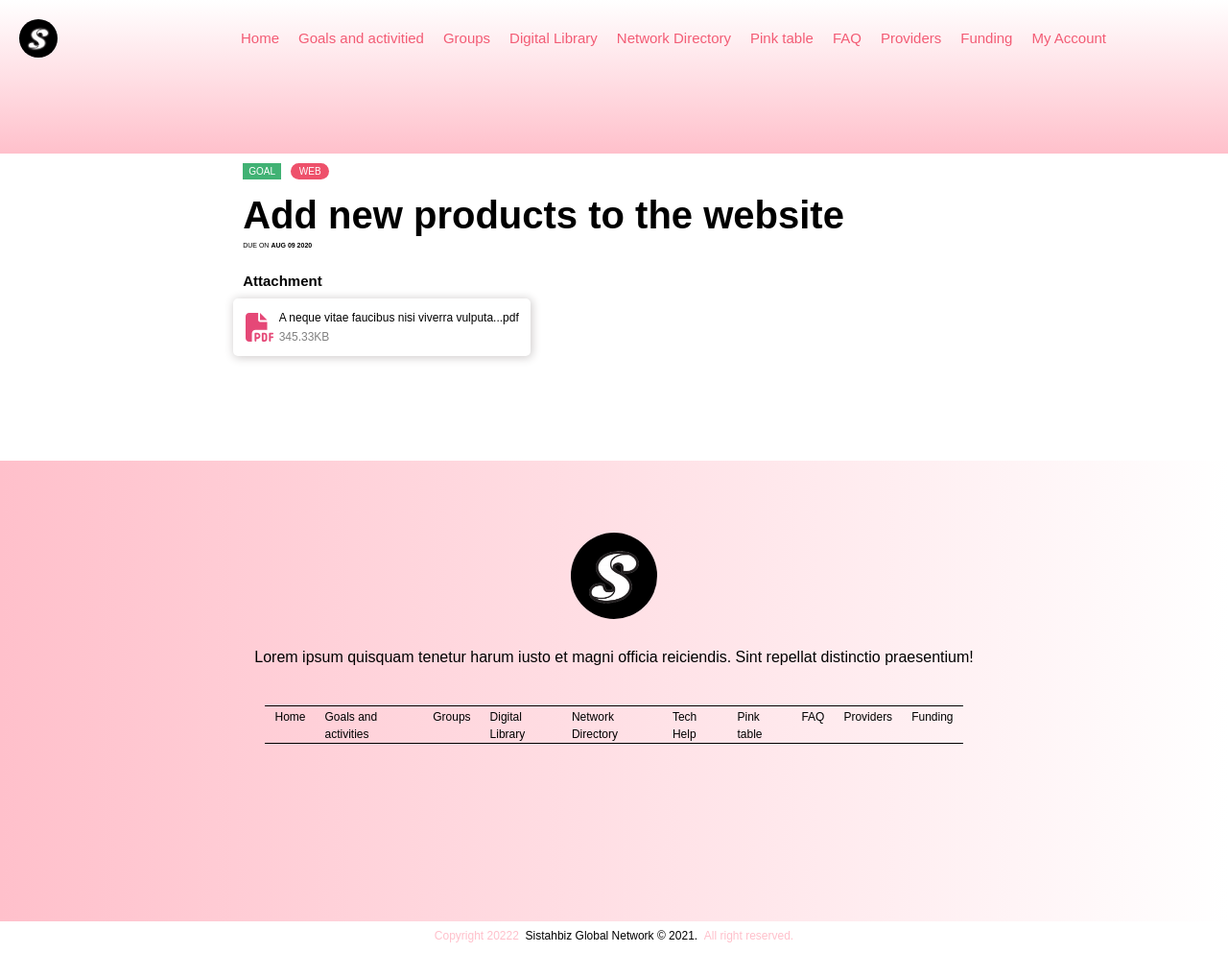
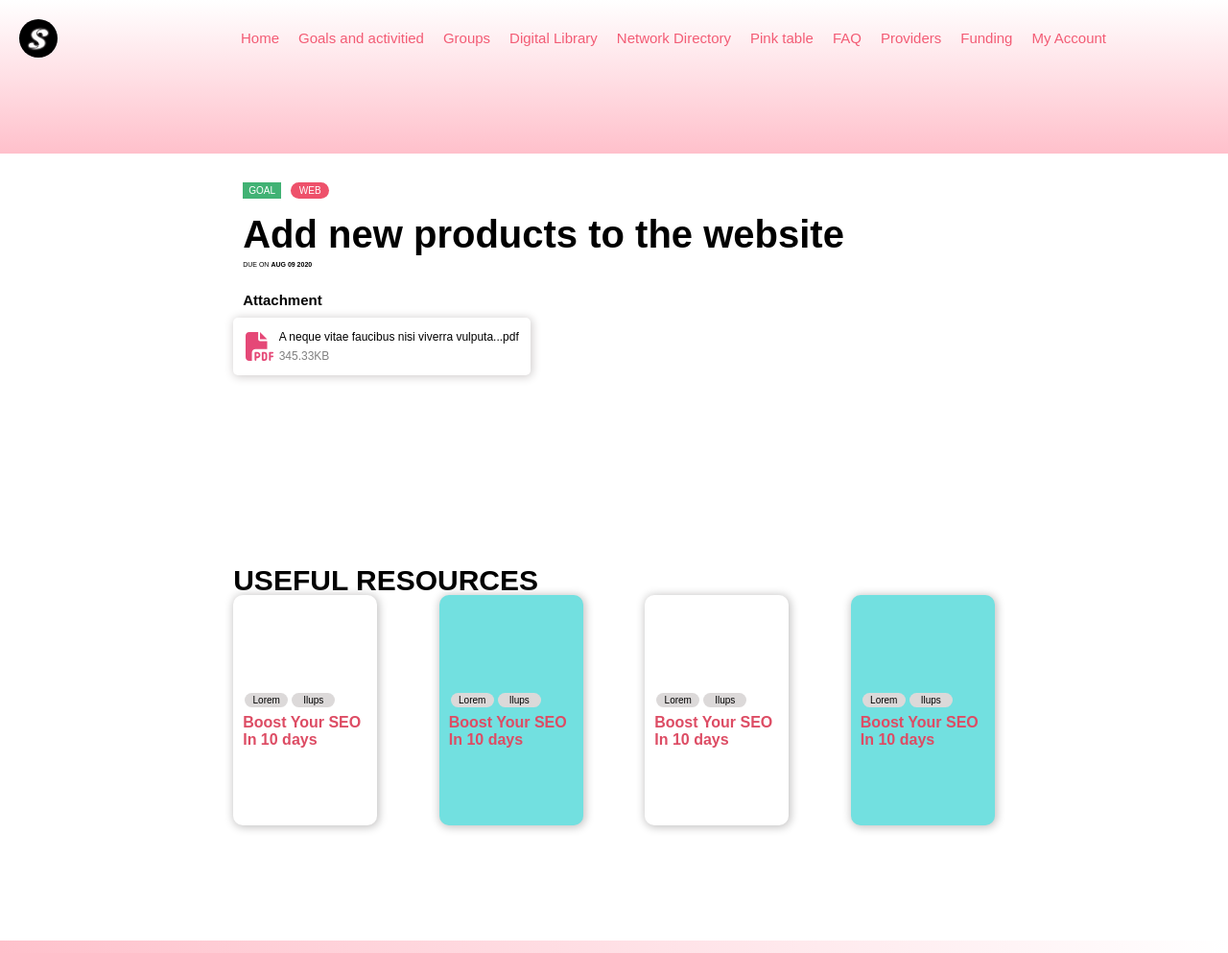
Before and after one commit to Pooja-Mehra9921/Project, a plain HTML site: page Pages/Goals and activities/index.html in a window 1280 px wide. Shown: the top 993 px of the page at 96% size. Drawn offline with Linux system fonts and the light colour scheme; a web font is replaced by a local one.

Commit message:
make resources profile section in page second

```diff
--- a/Pages/Goals and activities/index.html
+++ b/Pages/Goals and activities/index.html
@@ -61,8 +61,42 @@
             <!--Content section end-->
 
             <!--resources section start-->
-<div></div>
+<section class="resources-section">
+    <div class="resources-container">
+        <div class="resources-text">USEFUL RESOURCES</div>
+    <div class="profiles-container">
+        <div class="same-profile profile-1">
+            <div class="profile-button">
+                <div class="button1">Lorem</div>
+                <div class="button1">Ilups</div>
+            </div>
+            <div style="color: rgb(221, 76, 100); margin: 5px; font-weight: 600; margin-left: 10px;">Boost Your SEO In 10 days</div>
+        </div>
+        <div class="same-profile profile-2">
+            <div class="profile-button">
+                <div class="button1">Lorem</div>
+                <div class="button1">Ilups</div>
+            </div>
+            <div style="color: rgb(221, 76, 100); margin: 5px; font-weight: 600; margin-left: 10px;">Boost Your SEO In 10 days</div>
+        </div>
+        <div class="same-profile profile-3">
+            <div class="profile-button">
+                <div class="button1">Lorem</div>
+                <div class="button1">Ilups</div>
+            </div>
+            <div style="color: rgb(221, 76, 100); margin: 5px; font-weight: 600; margin-left: 10px;">Boost Your SEO In 10 days</div>
+        </div>
+        <div class="same-profile profile-4">
+            <div class="profile-button">
+                <div class="button1">Lorem</div>
+                <div class="button1">Ilups</div>
+            </div>
+            <div style="color: rgb(221, 76, 100); margin: 5px; font-weight: 600; margin-left: 10px;">Boost Your SEO In 10 days</div>
+        </div>
+    </div>
 
+    </div>
+</section>
             <!--Footer section start-->
     <footer class="footer-section">
         <div class="footer-container">
--- a/Pages/Goals and activities/style.css
+++ b/Pages/Goals and activities/style.css
@@ -61,6 +61,7 @@ li{
     display: flex;
     justify-content: center;
     align-items: center;
+    margin-top: 20px;
 }
 .content-container{
     height: 40vh;
@@ -112,6 +113,63 @@ li{
     display: flex;
     margin: 10px;
 }
+/* resources-section start */
+.resources-section{
+    height: 60vh;
+    width: 100%;
+    display: flex;
+    justify-content: center;
+    align-items: center;
+}
+.resources-container{
+    height: 40vh;
+    width: 62%;
+}
+.resources-text{
+    height: 50px;
+    width: 100%;
+}
+.profiles-container{
+    height: 180px;
+    width: 100%;
+    display: flex;
+    align-items: center;
+    justify-content: space-between;
+}
+.same-profile{
+height: 30vh;
+width: 150px;
+background-color: rgb(255, 255, 255);
+border-radius: 10px;
+box-shadow: 1px 1px 10px 1px rgb(193, 192, 192);
+}
+.resources-text{
+    font-size: 30px;
+    font-weight: 600;
+    display: flex;
+    align-items: center;
+    margin-bottom: 20px;
+}
+.profile-2, .profile-4{
+    background-color: rgb(114, 224, 224);
+}
+.profile-button{
+    display: flex;
+    margin-top: 100px;
+    margin-left: 10px;
+}
+.button1{
+    height: 15px;
+    width: 45px;
+    background-color: rgb(220, 217, 217);
+    border-radius: 20px;
+    font-size: 10px;
+    display: flex;
+    align-items: center;
+    justify-content: center;
+    margin: 2px;
+}
+/* resources-section end */
 
 /* Footer Section Start*/
 .footer-section{
```
